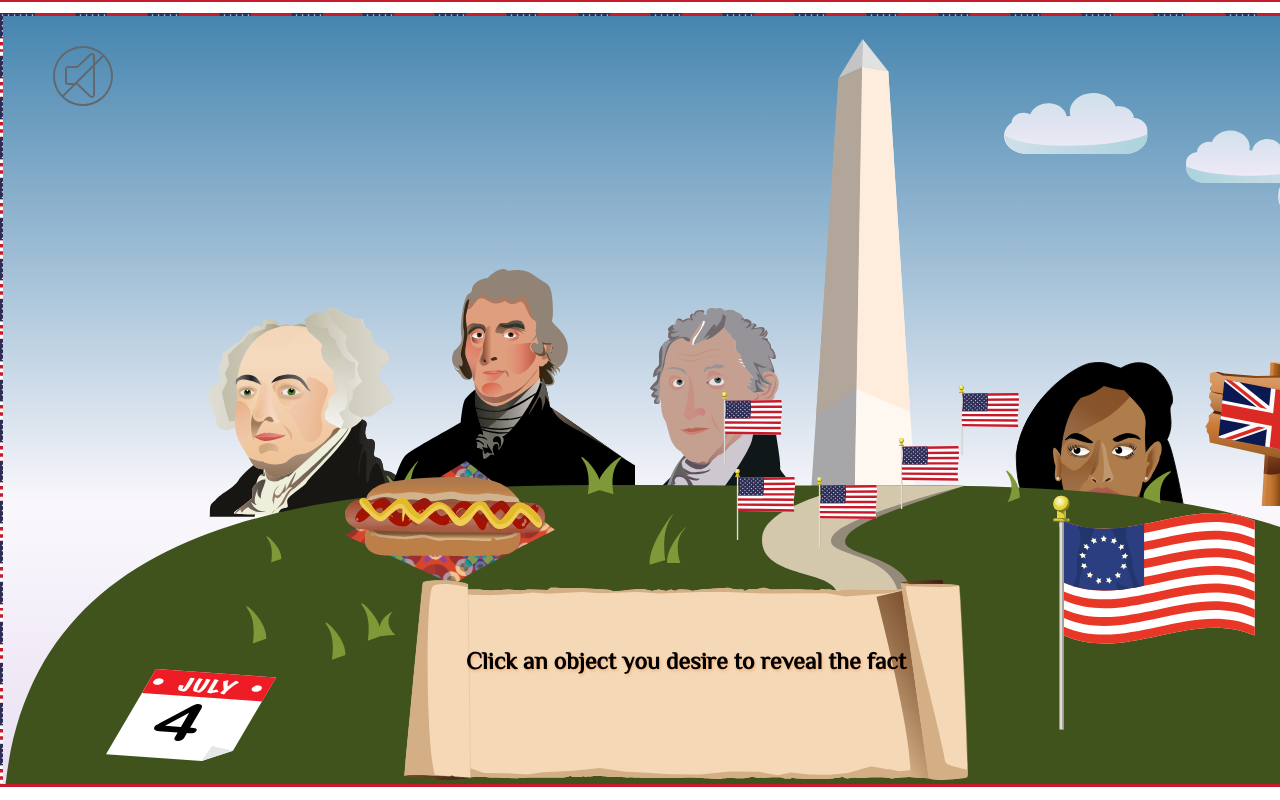
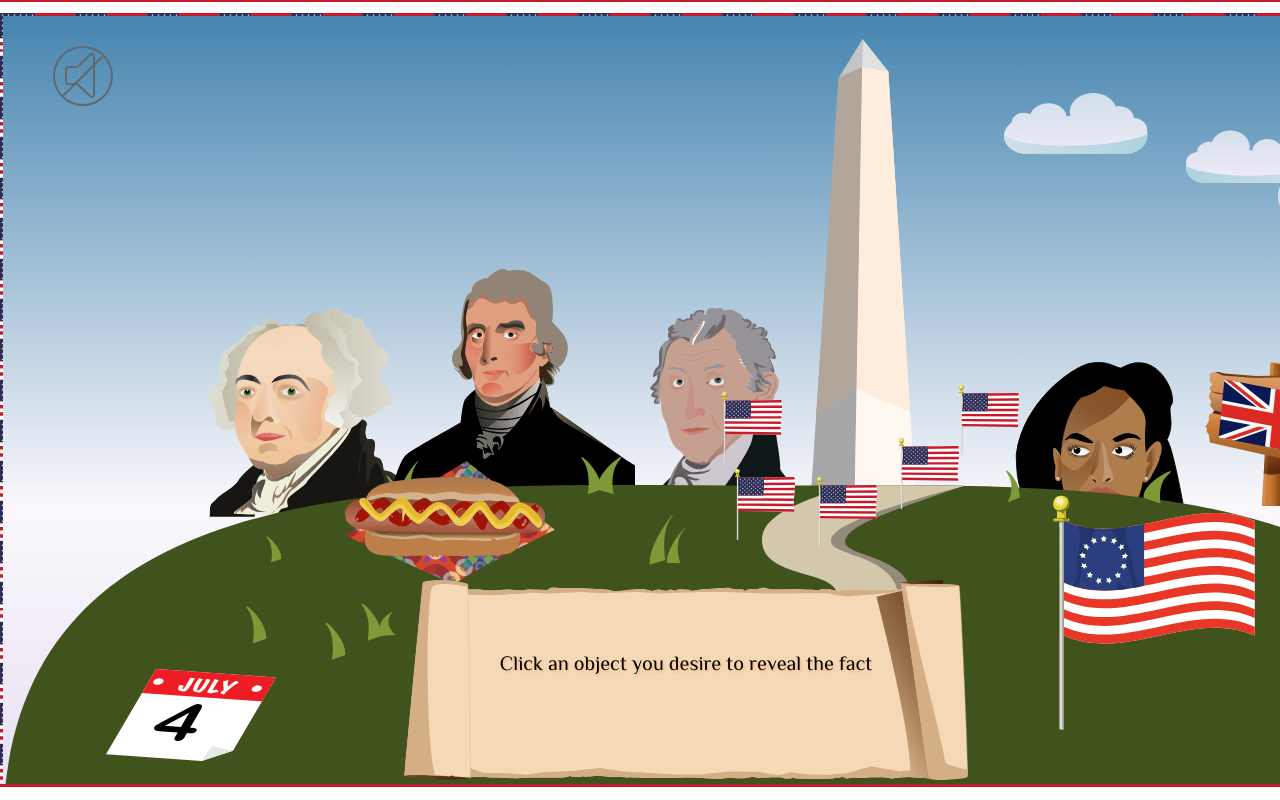
Before and after one commit to juncancode/Ecard, a plain HTML site: page index.html in a window 1280 px wide. Both pictures are taken after a click on the button "Explore Independence Day Facts". Shown: the top 800 px of the page. Drawn offline with nearby package versions, Linux system fonts and the light colour scheme; a web font is replaced by a local one.

Commit message:
Changed fontsize

```diff
--- a/index.css
+++ b/index.css
@@ -745,19 +745,18 @@ body {
 }
 
 #factbox {
-  max-width: 480px;
+  max-width: 400px;
   position: absolute;
   margin: auto;
   left: 0;
   right: 0;
   bottom: 100px;
-  padding: 10px;
+  padding: 50px 0 10px 0;
   z-index: 6;
   text-align: center;
   text-shadow: 1px 2px 3px rgba(255, 100, 0, 0.3);
   font-family: "Philosopher", sans-serif;
-  font-weight: bold;
-  font-size: 1.5em;
+  font-size: 1.27rem;
   opacity: 0;
   -webkit-transition: 0.5s;
   -o-transition: 0.5s;
```
